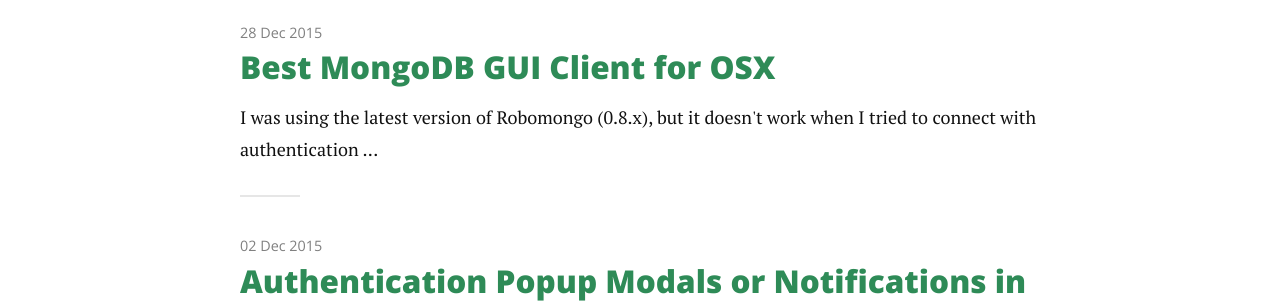
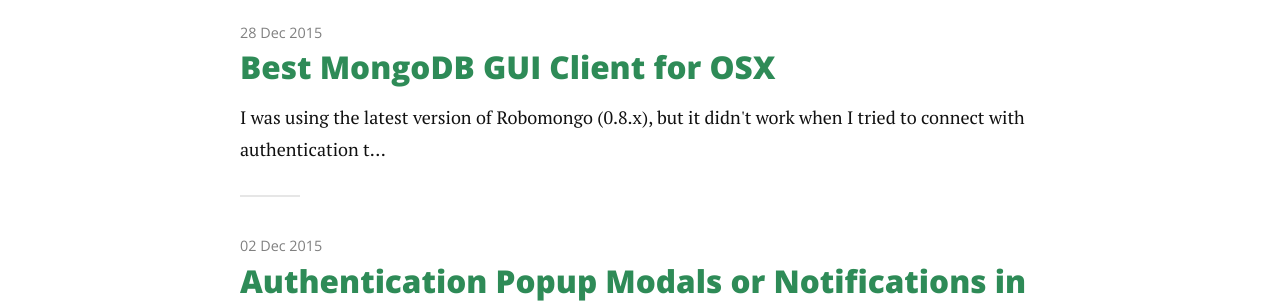
Before and after one commit to ericluwj/ericluwj.github.io, a Jekyll site: the page built from articles.md, in a window 1280 px wide and 900 px high. Shown: the part 343-646 px from the top of the window. Built offline with Jekyll 4.4.1, drawn with Linux system fonts in a browser that asks for light colours; nearby versions of some CDN libraries; Markdown is read by kramdown in place of the engine named in the settings.

Commit message:
Amended grammar error in last post.

```diff
--- a/_posts/2015-12-28-best-mongodb-gui-client-for-osx.markdown
+++ b/_posts/2015-12-28-best-mongodb-gui-client-for-osx.markdown
@@ -1,13 +1,13 @@
 ---
 layout: post
 title:  "Best MongoDB GUI Client for OSX"
-description: "I was using the latest version of Robomongo (0.8.x), but it doesn't work when I tried to connect with authentication to my 3.0 MongoDB database."
+description: "I was using the latest version of Robomongo (0.8.x), but it didn't work when I tried to connect with authentication to my 3.0 MongoDB database."
 date:   2015-12-28
 ---
 
 <p class="intro"><span class="dropcap">W</span>ith the advent of MongoDB 3.x, we finally can look forward to performance and efficiency gains, especially with a new and better storage mechanism. However, due to a new authentication method being implemented as its default, it is breaking lots of existing MongoDB clients.</p>
 
-I was using the latest version of Robomongo (0.8.x), but it doesn't work when I tried to connect with authentication to my 3.0 MongoDB database. It appears that if a database was created on a MongoDB 3.0 server and you enable its authentication feature, it will by default use the new SCRAM-SHA-1 challenge-response user authentication mechanism, which is still not supported by most of the GUI clients out there. And the bad thing is, there is just no simple way to toggle between the new authentication mechanism and the outdated mechanism. You just have to live with it.
+I was using the latest version of Robomongo (0.8.x), but it didn't work when I tried to connect with authentication to my 3.0 MongoDB database. It appears that if a database was created on a MongoDB 3.0 server and you enable its authentication feature, it will by default use the new SCRAM-SHA-1 challenge-response user authentication mechanism, which is still not supported by most of the GUI clients out there. And the bad thing is, there is just no simple way to toggle between the new authentication mechanism and the outdated mechanism. You just have to live with it.
 
 So apparently, most of the good free MongoDB clients (e.g. UMongo, MongoHub) out there were not able to work as well. I was quite disappointed. After all, it has already been 9 months since the release of MongoDB 3.0.1. And with Robomongo being considered the best MongoDB GUI client for OSX, I was wondering how it could possibly take so long for a simple patch.
 
```
